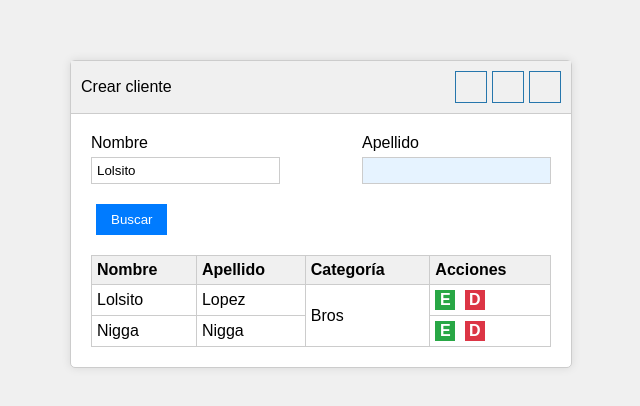
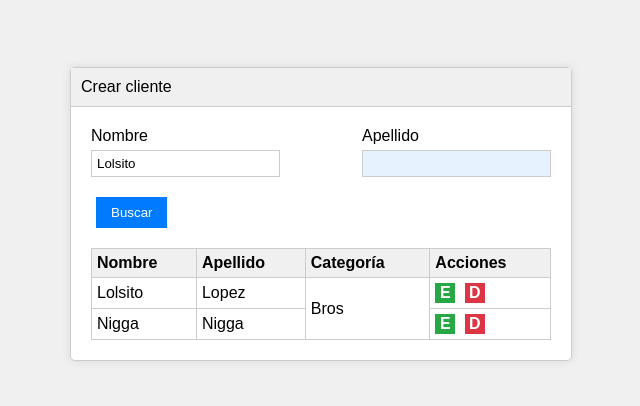
Before and after one commit to Diego-Edenilson-Martinez-Lopez/Evaluaci-n18072024, a plain HTML site: page index.html in a window 1280 px wide. Shown: the part 186-592 px from the top of the page, without its empty margins (319-959 px from the left). Drawn offline with Linux system fonts and the light colour scheme.

Commit message:
se actualizo el cuadro

```diff
--- a/index.html
+++ b/index.html
@@ -13,11 +13,7 @@
         <div class="DEML-window">
             <div class="DEML-titlebar">
                 <span>Crear cliente</span>
-                <div class="DEML-buttons">
-                    <span class="DEML-button"></span>
-                    <span class="DEML-button"></span>
-                    <span class="DEML-button"></span>
-                </div>
+
             </div>
             <div class="DEML-content">
                 <div class="DEML-form">
```
